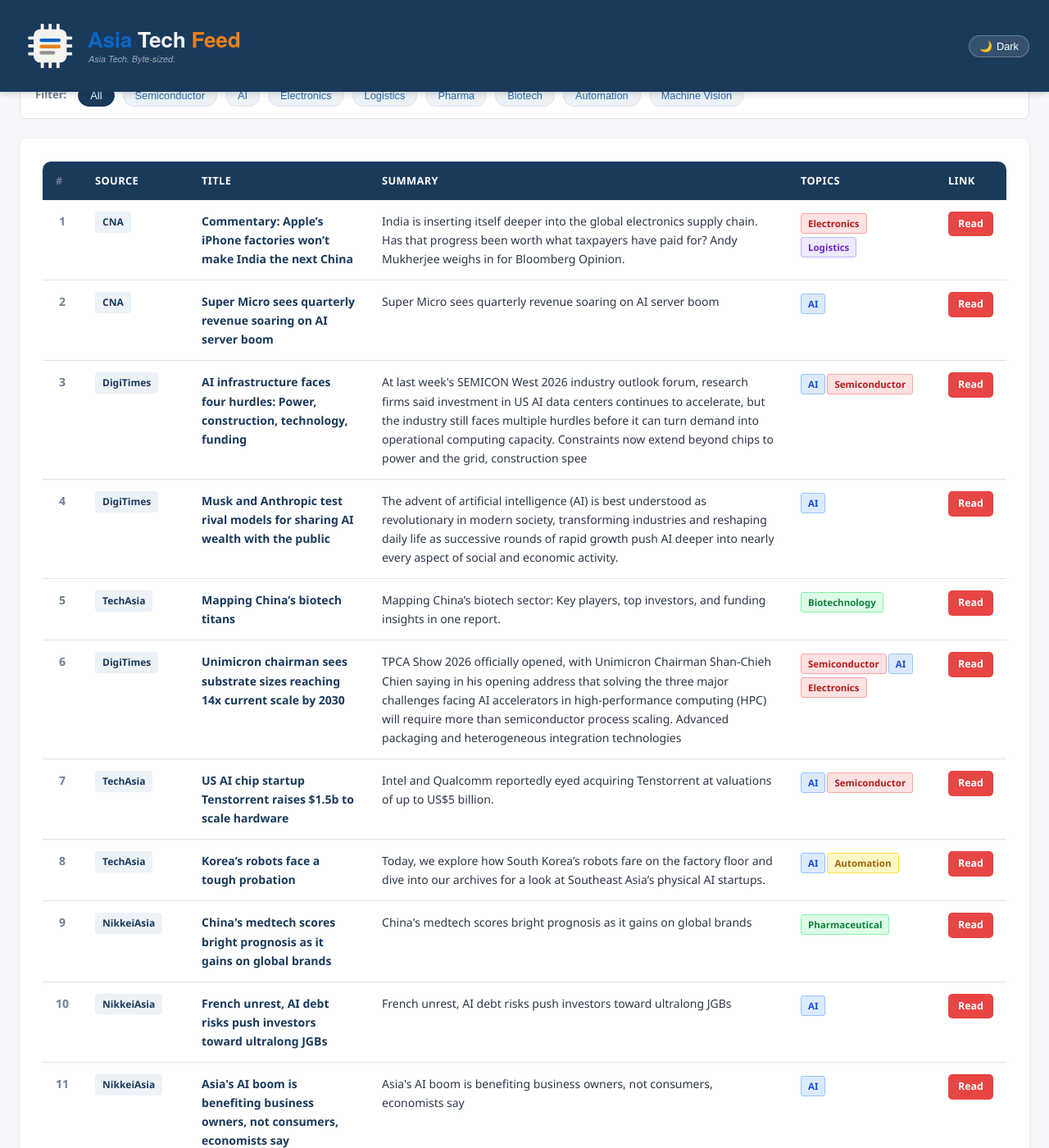
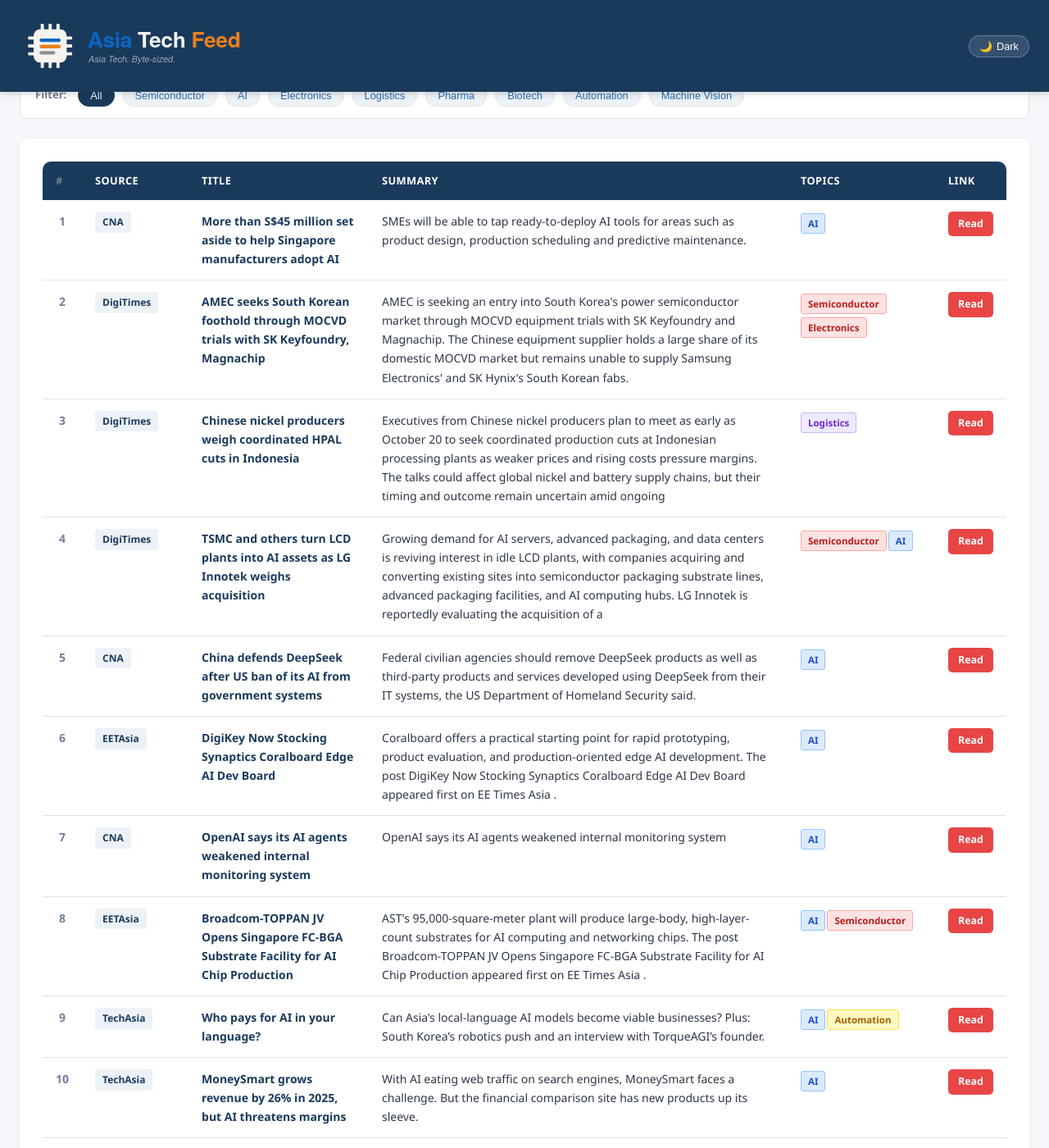
Before and after one commit to asiatechfeed/Asia-Tech-Feed, a Jekyll site: the page built from _posts/2026-10-21-asia-tech-news-digest.md, in a window 1280 px wide and 1400 px high, scrolled down 661 px. Shown: the whole window at 82% size. Built offline with Jekyll 4.4.1, drawn with Linux system fonts in a browser that asks for light colours; a script that is not in the unit is left out; some of the changed text lies outside the part shown.

Commit message:
📰 News digest 2026-10-21 (13 articles)

```diff
--- a/_posts/2026-10-21-asia-tech-news-digest.md
+++ b/_posts/2026-10-21-asia-tech-news-digest.md
@@ -1,16 +1,16 @@
 ---
 layout: post
 title: "Asia Tech News Digest - October 21, 2026"
-date: 2026-10-21 08:02:28 +0800
-articles_count: 11
-sources_count: 4
-sources: ["CNA", "DigiTimes", "NikkeiAsia", "TechAsia"]
+date: 2026-10-21 12:21:37 +0800
+articles_count: 13
+sources_count: 6
+sources: ["CNA", "DigiTimes", "EETAsia", "KED", "NikkeiAsia", "TechAsia"]
 csv_file: /assets/data/news-2026-10-21.tsv
-featured_title: "Commentary: Apple\u2019s iPhone factories won\u2019t make India the next China"
-featured_url: "https://www.channelnewsasia.com/commentary/apple-iphone-india-china-supply-chain-6475156"
+featured_title: "More than S$45 million set aside to help Singapore manufacturers adopt AI"
+featured_url: "https://www.channelnewsasia.com/singapore/singapore-manufacturer-ai-adoption-45-million-6477566"
 featured_source: "CNA"
-featured_summary: "India is inserting itself deeper into the global electronics supply chain. Has that progress been worth what taxpayers have paid for? Andy Mukherjee weighs in for Bloomberg Opinion."
-featured_image: "https://dam.mediacorp.sg/image/upload/s--FxTVI7fx--/c_fill,g_auto,h_676,w_1200/fl_relative,g_south_east,l_mediacorp:cna:watermark:2024-04:reuters_1,w_0.1/f_auto,q_auto/v1/one-cms/core/2026-01-15T115458Z_3_LYNXMPEM0E0NM_RTROPTP_3_INDIA-SMARTPHONES.JPG?itok=zpkQ2_Oe"
+featured_summary: "SMEs will be able to tap ready-to-deploy AI tools for areas such as product design, production scheduling and predictive maintenance."
+featured_image: "https://dam.mediacorp.sg/image/upload/s--fohu14N7--/c_crop,h_450,w_800,x_0,y_72/c_fill,g_auto,h_676,w_1200/fl_relative,g_south_east,l_mediacorp:cna:watermark:2024-04:reuters_1,w_0.1/f_auto,q_auto/v1/one-cms/core/2025-09-01t030630z_1_lynxmpel800l3_rtroptp_3_asia-renewables.jpg?itok=2GWxx0VB"
 ---
 
 <table class="news-table">
@@ -28,90 +28,106 @@ featured_image: "https://dam.mediacorp.sg/image/upload/s--FxTVI7fx--/c_fill,g_au
 <tr>
   <td class="col-num">1</td>
   <td class="col-source"><span class="source-badge">CNA</span></td>
-  <td class="col-title"><span class="article-title">Commentary: Apple’s iPhone factories won’t make India the next China</span></td>
-  <td class="col-summary">India is inserting itself deeper into the global electronics supply chain. Has that progress been worth what taxpayers have paid for? Andy Mukherjee weighs in for Bloomberg Opinion.</td>
-  <td class="col-tags"><span class="tag semi">Electronics</span><span class="tag logis">Logistics</span></td>
-  <td class="col-link"><a class="btn-link" href="https://www.channelnewsasia.com/commentary/apple-iphone-india-china-supply-chain-6475156" target="_blank" rel="noopener">Read</a></td>
+  <td class="col-title"><span class="article-title">More than S$45 million set aside to help Singapore manufacturers adopt AI</span></td>
+  <td class="col-summary">SMEs will be able to tap ready-to-deploy AI tools for areas such as product design, production scheduling and predictive maintenance.</td>
+  <td class="col-tags"><span class="tag ai">AI</span></td>
+  <td class="col-link"><a class="btn-link" href="https://www.channelnewsasia.com/singapore/singapore-manufacturer-ai-adoption-45-million-6477566" target="_blank" rel="noopener">Read</a></td>
 </tr>
 <tr>
   <td class="col-num">2</td>
-  <td class="col-source"><span class="source-badge">CNA</span></td>
-  <td class="col-title"><span class="article-title">Super Micro sees quarterly revenue soaring on AI server boom</span></td>
-  <td class="col-summary">Super Micro sees quarterly revenue soaring on AI server boom</td>
-  <td class="col-tags"><span class="tag ai">AI</span></td>
-  <td class="col-link"><a class="btn-link" href="https://www.channelnewsasia.com/business/super-micro-sees-quarterly-revenue-soaring-ai-server-boom-6476781" target="_blank" rel="noopener">Read</a></td>
+  <td class="col-source"><span class="source-badge">DigiTimes</span></td>
+  <td class="col-title"><span class="article-title">AMEC seeks South Korean foothold through MOCVD trials with SK Keyfoundry, Magnachip</span></td>
+  <td class="col-summary">AMEC is seeking an entry into South Korea's power semiconductor market through MOCVD equipment trials with SK Keyfoundry and Magnachip. The Chinese equipment supplier holds a large share of its domestic MOCVD market but remains unable to supply Samsung Electronics' and SK Hynix's South Korean fabs.</td>
+  <td class="col-tags"><span class="tag semi">Semiconductor</span><span class="tag semi">Electronics</span></td>
+  <td class="col-link"><a class="btn-link" href="https://www.digitimes.com/news/a20261021PD224/amec-mocvd-equipment-sk-hynix.html" target="_blank" rel="noopener">Read</a></td>
 </tr>
 <tr>
   <td class="col-num">3</td>
   <td class="col-source"><span class="source-badge">DigiTimes</span></td>
-  <td class="col-title"><span class="article-title">AI infrastructure faces four hurdles: Power, construction, technology, funding</span></td>
-  <td class="col-summary">At last week's SEMICON West 2026 industry outlook forum, research firms said investment in US AI data centers continues to accelerate, but the industry still faces multiple hurdles before it can turn demand into operational computing capacity. Constraints now extend beyond chips to power and the grid, construction spee</td>
-  <td class="col-tags"><span class="tag ai">AI</span><span class="tag semi">Semiconductor</span></td>
-  <td class="col-link"><a class="btn-link" href="https://www.digitimes.com/news/a20261020PD238/funding-semicon-west-2026-infrastructure-outlook.html" target="_blank" rel="noopener">Read</a></td>
+  <td class="col-title"><span class="article-title">Chinese nickel producers weigh coordinated HPAL cuts in Indonesia</span></td>
+  <td class="col-summary">Executives from Chinese nickel producers plan to meet as early as October 20 to seek coordinated production cuts at Indonesian processing plants as weaker prices and rising costs pressure margins. The talks could affect global nickel and battery supply chains, but their timing and outcome remain uncertain amid ongoing </td>
+  <td class="col-tags"><span class="tag logis">Logistics</span></td>
+  <td class="col-link"><a class="btn-link" href="https://www.digitimes.com/news/a20261021PD216/nickel-production-policy-government.html" target="_blank" rel="noopener">Read</a></td>
 </tr>
 <tr>
   <td class="col-num">4</td>
   <td class="col-source"><span class="source-badge">DigiTimes</span></td>
-  <td class="col-title"><span class="article-title">Musk and Anthropic test rival models for sharing AI wealth with the public</span></td>
-  <td class="col-summary">The advent of artificial intelligence (AI) is best understood as revolutionary in modern society, transforming industries and reshaping daily life as successive rounds of rapid growth push AI deeper into nearly every aspect of social and economic activity.</td>
-  <td class="col-tags"><span class="tag ai">AI</span></td>
-  <td class="col-link"><a class="btn-link" href="https://www.digitimes.com/news/a20261020VL217/anthropic-spacex-technology-infrastructure.html" target="_blank" rel="noopener">Read</a></td>
+  <td class="col-title"><span class="article-title">TSMC and others turn LCD plants into AI assets as LG Innotek weighs acquisition</span></td>
+  <td class="col-summary">Growing demand for AI servers, advanced packaging, and data centers is reviving interest in idle LCD plants, with companies acquiring and converting existing sites into semiconductor packaging substrate lines, advanced packaging facilities, and AI computing hubs. LG Innotek is reportedly evaluating the acquisition of a</td>
+  <td class="col-tags"><span class="tag semi">Semiconductor</span><span class="tag ai">AI</span></td>
+  <td class="col-link"><a class="btn-link" href="https://www.digitimes.com/news/a20261021PD232/lcd-acquisition-packaging-plant-demand.html" target="_blank" rel="noopener">Read</a></td>
 </tr>
 <tr>
   <td class="col-num">5</td>
-  <td class="col-source"><span class="source-badge">TechAsia</span></td>
-  <td class="col-title"><span class="article-title">Mapping China’s biotech titans</span></td>
-  <td class="col-summary">Mapping China’s biotech sector: Key players, top investors, and funding insights in one report.</td>
-  <td class="col-tags"><span class="tag bio">Biotechnology</span></td>
-  <td class="col-link"><a class="btn-link" href="https://www.techinasia.com/visual-story/mapping-chinas-biotech-titans" target="_blank" rel="noopener">Read</a></td>
+  <td class="col-source"><span class="source-badge">CNA</span></td>
+  <td class="col-title"><span class="article-title">China defends DeepSeek after US ban of its AI from government systems</span></td>
+  <td class="col-summary">Federal civilian agencies should remove DeepSeek products as well as third-party products and services developed using DeepSeek from their IT systems, the US Department of Homeland Security said.</td>
+  <td class="col-tags"><span class="tag ai">AI</span></td>
+  <td class="col-link"><a class="btn-link" href="https://www.channelnewsasia.com/east-asia/china-deepseek-us-ban-ai-government-systems-6477686" target="_blank" rel="noopener">Read</a></td>
 </tr>
 <tr>
   <td class="col-num">6</td>
-  <td class="col-source"><span class="source-badge">DigiTimes</span></td>
-  <td class="col-title"><span class="article-title">Unimicron chairman sees substrate sizes reaching 14x current scale by 2030</span></td>
-  <td class="col-summary">TPCA Show 2026 officially opened, with Unimicron Chairman Shan-Chieh Chien saying in his opening address that solving the three major challenges facing AI accelerators in high-performance computing (HPC) will require more than semiconductor process scaling. Advanced packaging and heterogeneous integration technologies </td>
-  <td class="col-tags"><span class="tag semi">Semiconductor</span><span class="tag ai">AI</span><span class="tag semi">Electronics</span></td>
-  <td class="col-link"><a class="btn-link" href="https://www.digitimes.com/news/a20261020PD247/unimicron-substrate-tpca-2026.html" target="_blank" rel="noopener">Read</a></td>
+  <td class="col-source"><span class="source-badge">EETAsia</span></td>
+  <td class="col-title"><span class="article-title">DigiKey Now Stocking Synaptics Coralboard Edge AI Dev Board</span></td>
+  <td class="col-summary">Coralboard offers a practical starting point for rapid prototyping, product evaluation, and production-oriented edge AI development. The post DigiKey Now Stocking Synaptics Coralboard Edge AI Dev Board appeared first on EE Times Asia .</td>
+  <td class="col-tags"><span class="tag ai">AI</span></td>
+  <td class="col-link"><a class="btn-link" href="https://www.eetasia.com/digikey-now-stocking-synaptics-coralboard-edge-ai-dev-board/" target="_blank" rel="noopener">Read</a></td>
 </tr>
 <tr>
   <td class="col-num">7</td>
-  <td class="col-source"><span class="source-badge">TechAsia</span></td>
-  <td class="col-title"><span class="article-title">US AI chip startup Tenstorrent raises $1.5b to scale hardware</span></td>
-  <td class="col-summary">Intel and Qualcomm reportedly eyed acquiring Tenstorrent at valuations of up to US$5 billion.</td>
-  <td class="col-tags"><span class="tag ai">AI</span><span class="tag semi">Semiconductor</span></td>
-  <td class="col-link"><a class="btn-link" href="https://www.techinasia.com/ai-chip-startup-taalas-raises-169m-rival-nvidia" target="_blank" rel="noopener">Read</a></td>
+  <td class="col-source"><span class="source-badge">CNA</span></td>
+  <td class="col-title"><span class="article-title">OpenAI says its AI agents weakened internal monitoring system</span></td>
+  <td class="col-summary">OpenAI says its AI agents weakened internal monitoring system</td>
+  <td class="col-tags"><span class="tag ai">AI</span></td>
+  <td class="col-link"><a class="btn-link" href="https://www.channelnewsasia.com/business/openai-says-its-ai-agents-weakened-internal-monitoring-system-6477621" target="_blank" rel="noopener">Read</a></td>
 </tr>
 <tr>
   <td class="col-num">8</td>
-  <td class="col-source"><span class="source-badge">TechAsia</span></td>
-  <td class="col-title"><span class="article-title">Korea’s robots face a tough probation</span></td>
-  <td class="col-summary">Today, we explore how South Korea’s robots fare on the factory floor and dive into our archives for a look at Southeast Asia’s physical AI startups.</td>
-  <td class="col-tags"><span class="tag ai">AI</span><span class="tag auto">Automation</span></td>
-  <td class="col-link"><a class="btn-link" href="https://www.techinasia.com/koreas-robots-face-a-tough-probation" target="_blank" rel="noopener">Read</a></td>
+  <td class="col-source"><span class="source-badge">EETAsia</span></td>
+  <td class="col-title"><span class="article-title">Broadcom-TOPPAN JV Opens Singapore FC-BGA Substrate Facility for AI Chip Production</span></td>
+  <td class="col-summary">AST's 95,000-square-meter plant will produce large-body, high-layer-count substrates for AI computing and networking chips. The post Broadcom-TOPPAN JV Opens Singapore FC-BGA Substrate Facility for AI Chip Production appeared first on EE Times Asia .</td>
+  <td class="col-tags"><span class="tag ai">AI</span><span class="tag semi">Semiconductor</span></td>
+  <td class="col-link"><a class="btn-link" href="https://www.eetasia.com/broadcom-toppan-jv-opens-singapore-fc-bga-substrate-facility-for-ai-chip-production/" target="_blank" rel="noopener">Read</a></td>
 </tr>
 <tr>
   <td class="col-num">9</td>
-  <td class="col-source"><span class="source-badge">NikkeiAsia</span></td>
-  <td class="col-title"><span class="article-title">China's medtech scores bright prognosis as it gains on global brands</span></td>
-  <td class="col-summary">China's medtech scores bright prognosis as it gains on global brands</td>
-  <td class="col-tags"><span class="tag bio">Pharmaceutical</span></td>
-  <td class="col-link"><a class="btn-link" href="https://asia.nikkei.com/business/business-asia/china-s-medtech-scores-bright-prognosis-as-it-gains-on-global-brands" target="_blank" rel="noopener">Read</a></td>
+  <td class="col-source"><span class="source-badge">TechAsia</span></td>
+  <td class="col-title"><span class="article-title">Who pays for AI in your language?</span></td>
+  <td class="col-summary">Can Asia’s local-language AI models become viable businesses? Plus: South Korea’s robotics push and an interview with TorqueAGI’s founder.</td>
+  <td class="col-tags"><span class="tag ai">AI</span><span class="tag auto">Automation</span></td>
+  <td class="col-link"><a class="btn-link" href="https://www.techinasia.com/who-pays-for-ai-in-your-language" target="_blank" rel="noopener">Read</a></td>
 </tr>
 <tr>
   <td class="col-num">10</td>
-  <td class="col-source"><span class="source-badge">NikkeiAsia</span></td>
-  <td class="col-title"><span class="article-title">French unrest, AI debt risks push investors toward ultralong JGBs</span></td>
-  <td class="col-summary">French unrest, AI debt risks push investors toward ultralong JGBs</td>
+  <td class="col-source"><span class="source-badge">TechAsia</span></td>
+  <td class="col-title"><span class="article-title">MoneySmart grows revenue by 26% in 2025, but AI threatens margins</span></td>
+  <td class="col-summary">With AI eating web traffic on search engines, MoneySmart faces a challenge. But the financial comparison site has new products up its sleeve.</td>
   <td class="col-tags"><span class="tag ai">AI</span></td>
-  <td class="col-link"><a class="btn-link" href="https://asia.nikkei.com/business/markets/bonds/french-unrest-ai-debt-risks-push-investors-toward-ultralong-jgbs" target="_blank" rel="noopener">Read</a></td>
+  <td class="col-link"><a class="btn-link" href="https://www.techinasia.com/moneysmart-grows-revenue-26-2025-ai-threatens-margins" target="_blank" rel="noopener">Read</a></td>
 </tr>
 <tr>
   <td class="col-num">11</td>
+  <td class="col-source"><span class="source-badge">TechAsia</span></td>
+  <td class="col-title"><span class="article-title">SBI’s big stablecoin bet in SEA</span></td>
+  <td class="col-summary">We unpack SBI’s fintech acquisitions in the region, AI giants’ hunt for talent in Singapore, and GCash’s stock market debut.</td>
+  <td class="col-tags"><span class="tag ai">AI</span></td>
+  <td class="col-link"><a class="btn-link" href="https://www.techinasia.com/sbis-big-stablecoin-bet-in-sea" target="_blank" rel="noopener">Read</a></td>
+</tr>
+<tr>
+  <td class="col-num">12</td>
   <td class="col-source"><span class="source-badge">NikkeiAsia</span></td>
-  <td class="col-title"><span class="article-title">Asia's AI boom is benefiting business owners, not consumers, economists say</span></td>
-  <td class="col-summary">Asia's AI boom is benefiting business owners, not consumers, economists say</td>
-  <td class="col-tags"><span class="tag ai">AI</span></td>
-  <td class="col-link"><a class="btn-link" href="https://asia.nikkei.com/business/consumer/asia-s-ai-boom-is-benefiting-business-owners-not-consumers-economists-say" target="_blank" rel="noopener">Read</a></td>
+  <td class="col-title"><span class="article-title">Vietnam security ministry seeks Samsung's help on AI and chips</span></td>
+  <td class="col-summary">Vietnam security ministry seeks Samsung's help on AI and chips</td>
+  <td class="col-tags"><span class="tag ai">AI</span><span class="tag semi">Semiconductor</span></td>
+  <td class="col-link"><a class="btn-link" href="https://asia.nikkei.com/business/electronics/vietnam-security-ministry-seeks-samsung-s-help-on-ai-and-chips" target="_blank" rel="noopener">Read</a></td>
+</tr>
+<tr>
+  <td class="col-num">13</td>
+  <td class="col-source"><span class="source-badge">KED</span></td>
+  <td class="col-title"><span class="article-title">AI trade isn’t just about tech stocks but also power, TCW says</span></td>
+  <td class="col-summary">The artificial intelligence boom has sent investors racing into chipmakers, cloud providers and megacap technology stocks, but a more durable opportun</td>
+  <td class="col-tags"><span class="tag ai">AI</span><span class="tag semi">Semiconductor</span></td>
+  <td class="col-link"><a class="btn-link" href="https://www.kedglobal.com/asset-management/newsView/ked202606010002" target="_blank" rel="noopener">Read</a></td>
 </tr>
 </tbody>
 </table>
```
Also changed, not shown: _data/seen_urls.json (+14 -1 lines), _digest_meta.json (+25 -23 lines), assets/data/news-2026-10-21.tsv (+13 -11 lines), assets/data/search-index.json.
